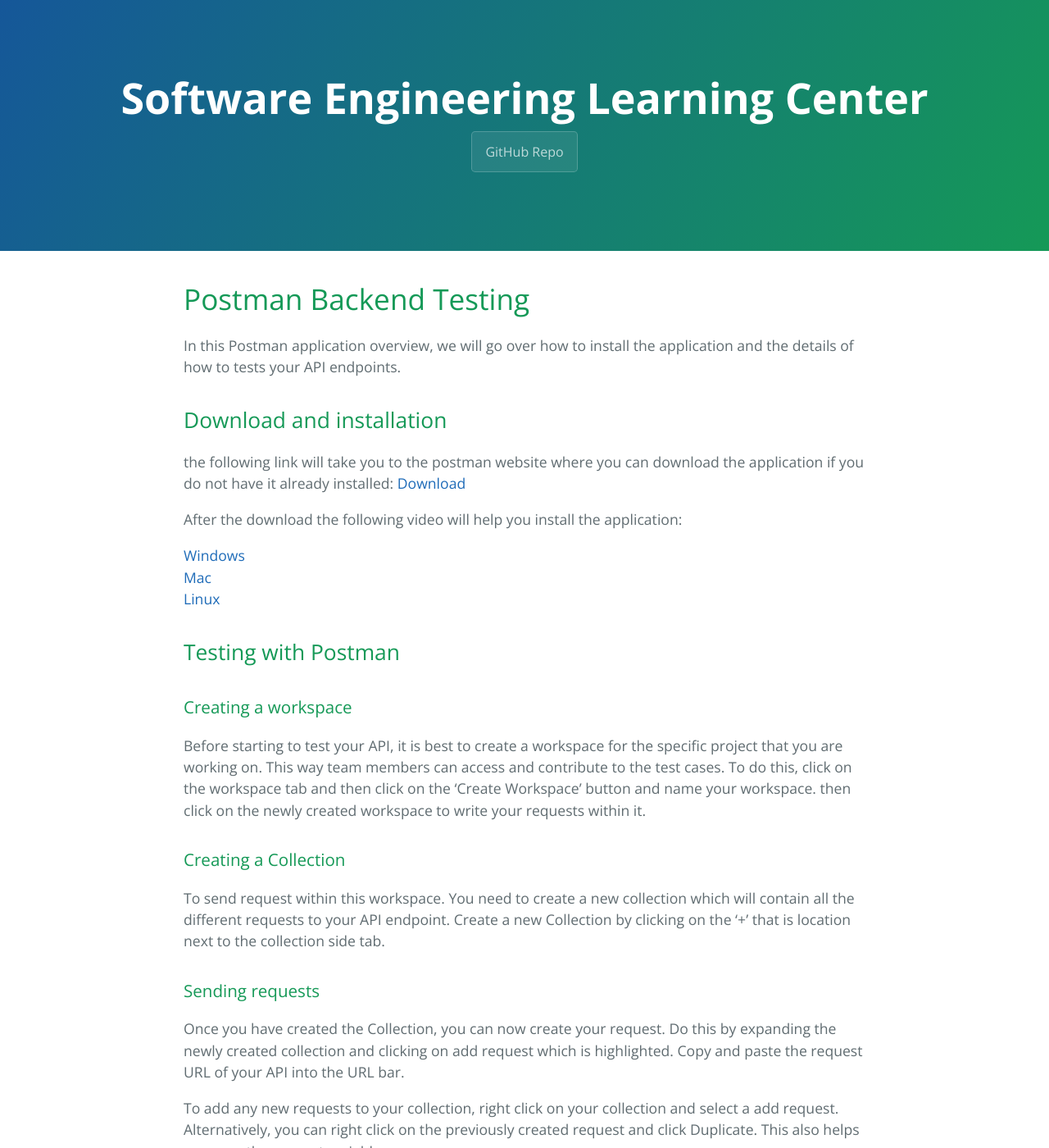
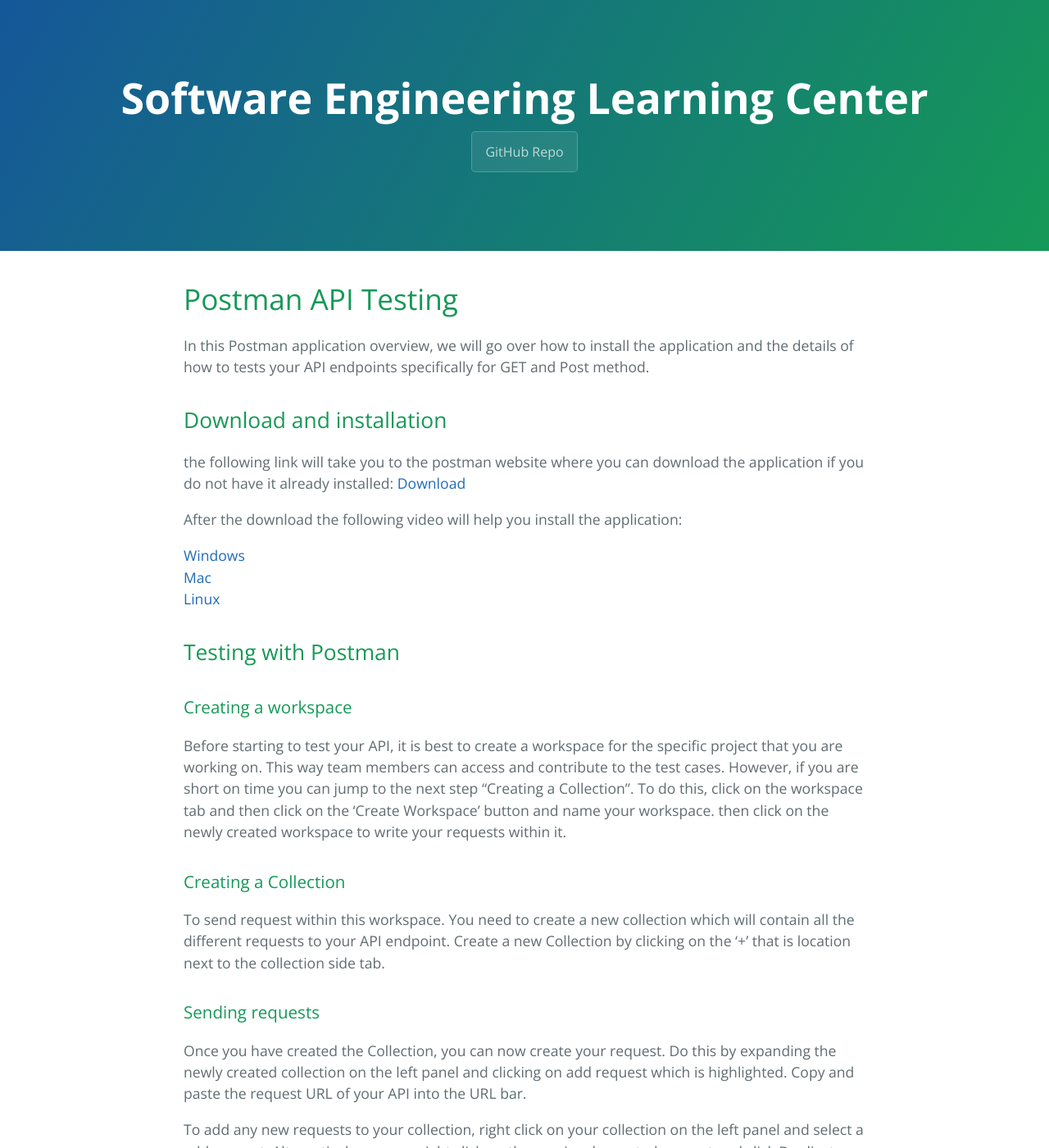
Before and after one commit to learning-software-engineering/learning-software-engineering.github.io, a Jekyll site: the page built from Topics/Tech_Stacks/Postman_Backend_Testing.md, in a window 1280 px wide and 1400 px high. Shown: the whole window at 82% size. Built offline with Jekyll 4.4.1, drawn with Linux system fonts in a browser that asks for light colours; our own code applies the rules of GitHub Pages for plain Markdown files; some of the changed text lies outside the part shown.

Commit message:
Update Postman_Backend_Testing.md

```diff
--- a/Topics/Tech_Stacks/Postman_Backend_Testing.md
+++ b/Topics/Tech_Stacks/Postman_Backend_Testing.md
@@ -1,8 +1,9 @@
 
-# Postman Backend Testing
+# Postman API Testing
 
 In this Postman application overview, we will go over how to
-install the application and the details of how to tests your API endpoints.
+install the application and the details of how to tests your API endpoints
+specifically for GET and Post method.
 
 ## Download and installation
 the following link will take you to the postman website where you can
@@ -22,7 +23,8 @@
 ### Creating a workspace
 Before starting to test your API, it is best to create a workspace for the
 specific project that you are working on. This way team members can access
-and contribute to the test cases.
+and contribute to the test cases. However, if you are short on time you can
+jump to the next step "Creating a Collection".
 To do this, click on the workspace tab and then click on the
 'Create Workspace' button and name your workspace.
 then click on the newly created workspace to write your requests within it.
@@ -33,10 +35,10 @@
 collection side tab.
 ### Sending requests
 Once you have created the Collection, you can now create your request.
-Do this by expanding the newly created collection and clicking on add request
+Do this by expanding the newly created collection on the left panel and clicking on add request
 which is highlighted. Copy and paste the request URL of your API into the URL bar.
 
-To add any new requests to your collection, right click on your collection and
+To add any new requests to your collection, right click on your collection on the left panel and
 select a add request. Alternatively, you can right click on the previously created request
 and click Duplicate. This also helps preserve the request variables.
 #### POST requests
```
